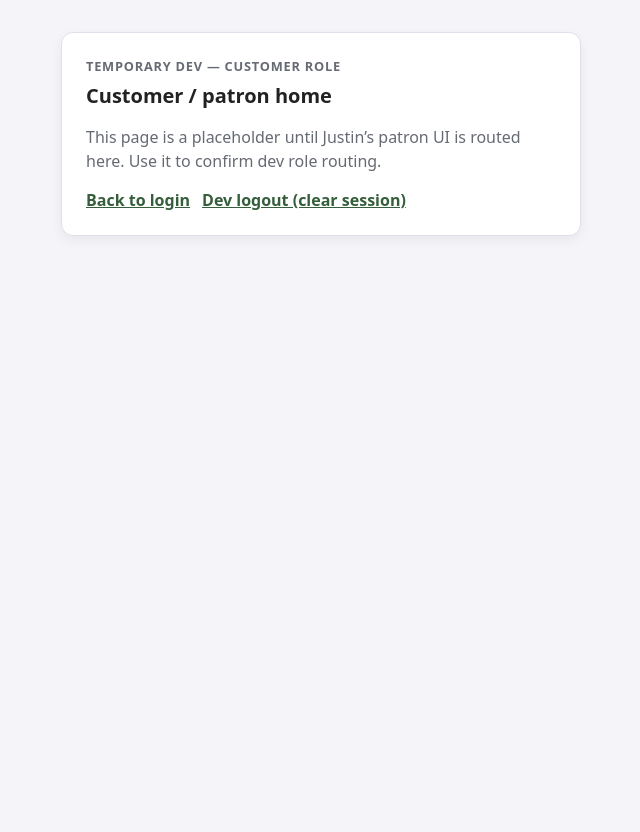
After one commit to rae-stair/intro-to-cyber-project, a Flask app: template templates/customer_home.html in a window 1280 px wide. The commit adds this page. Shown: the whole page, without its empty margins (319-959 px from the left). Run offline with Flask 3, Linux system fonts and the light colour scheme; the template is opened without the code that fills it, so the values that code supplies are empty.

Commit message:
dev bypass login heirarchy fix

```diff
--- a/Project Front End/admin.html
+++ b/Project Front End/admin.html
@@ -4,7 +4,7 @@
     <meta charset="UTF-8">
     <title>Administrator Portal – System Management & Analytics</title>
     <meta name="viewport" content="width=device-width, initial-scale=1.0">
-    <link rel="stylesheet" href="css/styles.css">
+    <link rel="stylesheet" href="/_pf/css/styles.css">
 </head>
 <body>
 
@@ -290,6 +290,6 @@
 
     </main>
 
-    <script src="js/app.js"></script>
+    <script src="/_pf/js/app.js"></script>
 </body>
 </html>
--- a/app.py
+++ b/app.py
@@ -12,12 +12,16 @@ from flask import (
     flash,
     redirect,
     render_template,
+    request,
     send_from_directory,
     session,
     url_for,
 )
 
 ROOT_DIR = os.path.dirname(os.path.abspath(__file__))
+PROJECT_FRONT_DIR = os.path.join(ROOT_DIR, "Project Front End")
+
+DEV_ROLES = frozenset({"staff", "admin", "customer"})
 
 app = Flask(__name__)
 app.secret_key = os.environ.get("FLASK_SECRET_KEY", "dev-secret-change-in-production")
@@ -33,6 +37,17 @@ def _dev_skip_login_enabled() -> bool:
 def _session_has_auth() -> bool:
     """TEMPORARY: dev skip flag; later add Firebase/session checks."""
     return bool(session.get("dev_skip_auth"))
+
+
+def _dev_role_ok(role: str) -> bool:
+    return _session_has_auth() and session.get("dev_role") == role
+
+
+@app.before_request
+def _migrate_legacy_dev_session():
+    """Old dev bypass had no role; treat as staff."""
+    if session.get("dev_skip_auth") and session.get("dev_role") not in DEV_ROLES:
+        session["dev_role"] = "staff"
 
 
 @app.context_processor
@@ -60,26 +75,77 @@ def login_post():
     return redirect(url_for("login"))
 
 
+@app.get("/_pf/css/<path:filename>")
+def project_front_css(filename):
+    """Static assets for Project Front End/admin.html when served from /admin."""
+    return send_from_directory(os.path.join(PROJECT_FRONT_DIR, "css"), filename)
+
+
+@app.get("/_pf/js/<path:filename>")
+def project_front_js(filename):
+    return send_from_directory(os.path.join(PROJECT_FRONT_DIR, "js"), filename)
+
+
 @app.get("/dev/skip-login")
 def dev_skip_login():
-    """TEMPORARY — remove before production. Navigates to staff dashboard without real auth."""
+    """TEMPORARY — remove before production. ?role=staff|admin|customer"""
     if not _dev_skip_login_enabled():
         abort(404)
+    role = (request.args.get("role") or "staff").strip().lower()
+    if role not in DEV_ROLES:
+        flash("Invalid dev role. Choose staff, admin, or customer.", "error")
+        return redirect(url_for("login"))
     session["dev_skip_auth"] = True
+    session["dev_role"] = role
     flash(
-        "Temporary dev mode: login was skipped. Remove /dev/skip-login before production.",
+        f"Temporary dev mode: signed in as {role}. Remove dev bypass before production.",
         "warning",
     )
-    return redirect(url_for("staff_dashboard"))
+    if role == "staff":
+        return redirect(url_for("staff_dashboard"))
+    if role == "admin":
+        return redirect(url_for("admin_dashboard"))
+    return redirect(url_for("customer_home"))
+
+
+@app.get("/dev/logout")
+def dev_logout():
+    """TEMPORARY — clear dev session."""
+    session.pop("dev_skip_auth", None)
+    session.pop("dev_role", None)
+    flash("Dev session cleared.", "info")
+    return redirect(url_for("login"))
+
+
+@app.get("/admin")
+def admin_dashboard():
+    """Admin UI (Project Front End/admin.html). TEMP: requires dev_role admin."""
+    if not _dev_role_ok("admin"):
+        flash("This page requires the admin role. On the login screen use dev bypass → Admin.", "error")
+        return redirect(url_for("login"))
+    return send_from_directory(PROJECT_FRONT_DIR, "admin.html")
 
 
 @app.get("/staff")
 def staff_dashboard():
-    """Staff UI prototype (books.html) — requires session until Firebase handles auth."""
-    if not _session_has_auth():
+    """Staff UI (books.html). TEMP: requires dev_role staff."""
+    if not _dev_role_ok("staff"):
+        flash("This page requires the staff role. On the login screen use dev bypass → Staff.", "error")
         return redirect(url_for("login"))
     return send_from_directory(ROOT_DIR, "books.html")
 
 
+@app.get("/customer")
+def customer_home():
+    """Customer / patron placeholder until patron UI is integrated."""
+    if not _dev_role_ok("customer"):
+        flash(
+            "This page requires the customer role. On the login screen use dev bypass → Customer.",
+            "error",
+        )
+        return redirect(url_for("login"))
+    return render_template("customer_home.html")
+
+
 if __name__ == "__main__":
     app.run(debug=True, port=int(os.environ.get("PORT", 5000)))
--- /dev/null
+++ b/templates/customer_home.html
@@ -0,0 +1,27 @@
+<!DOCTYPE html>
+<html lang="en">
+<head>
+    <meta charset="UTF-8">
+    <meta name="viewport" content="width=device-width, initial-scale=1.0">
+    <title>Customer — Library Catalog</title>
+    <link rel="stylesheet" href="{{ url_for('static', filename='css/login.css') }}">
+    <style>
+        .customer-dev-panel { max-width: 520px; margin: 2rem auto; padding: 1.5rem; }
+        .customer-dev-panel h1 { font-size: 1.25rem; margin-top: 0; }
+        .customer-dev-panel p { color: var(--text-muted); line-height: 1.5; }
+        .customer-actions { margin-top: 1rem; display: flex; gap: 0.75rem; flex-wrap: wrap; }
+        .customer-actions a { color: var(--customer-green); font-weight: 600; }
+    </style>
+</head>
+<body class="login-page">
+    <div class="customer-dev-panel login-card" style="box-shadow: var(--shadow-soft); border: 1px solid var(--border-subtle); border-radius: var(--radius-lg); background: var(--card-bg);">
+        <p class="dev-skip-login__title" style="margin-top:0;">Temporary dev — customer role</p>
+        <h1>Customer / patron home</h1>
+        <p>This page is a placeholder until Justin’s patron UI is routed here. Use it to confirm dev role routing.</p>
+        <div class="customer-actions">
+            <a href="{{ url_for('login') }}">Back to login</a>
+            <a href="{{ url_for('dev_logout') }}">Dev logout (clear session)</a>
+        </div>
+    </div>
+</body>
+</html>
```
Also changed, not shown: static/css/login.css (+56 -0 lines), templates/login.html (+7 -2 lines), readme-minseo.txt (added).
